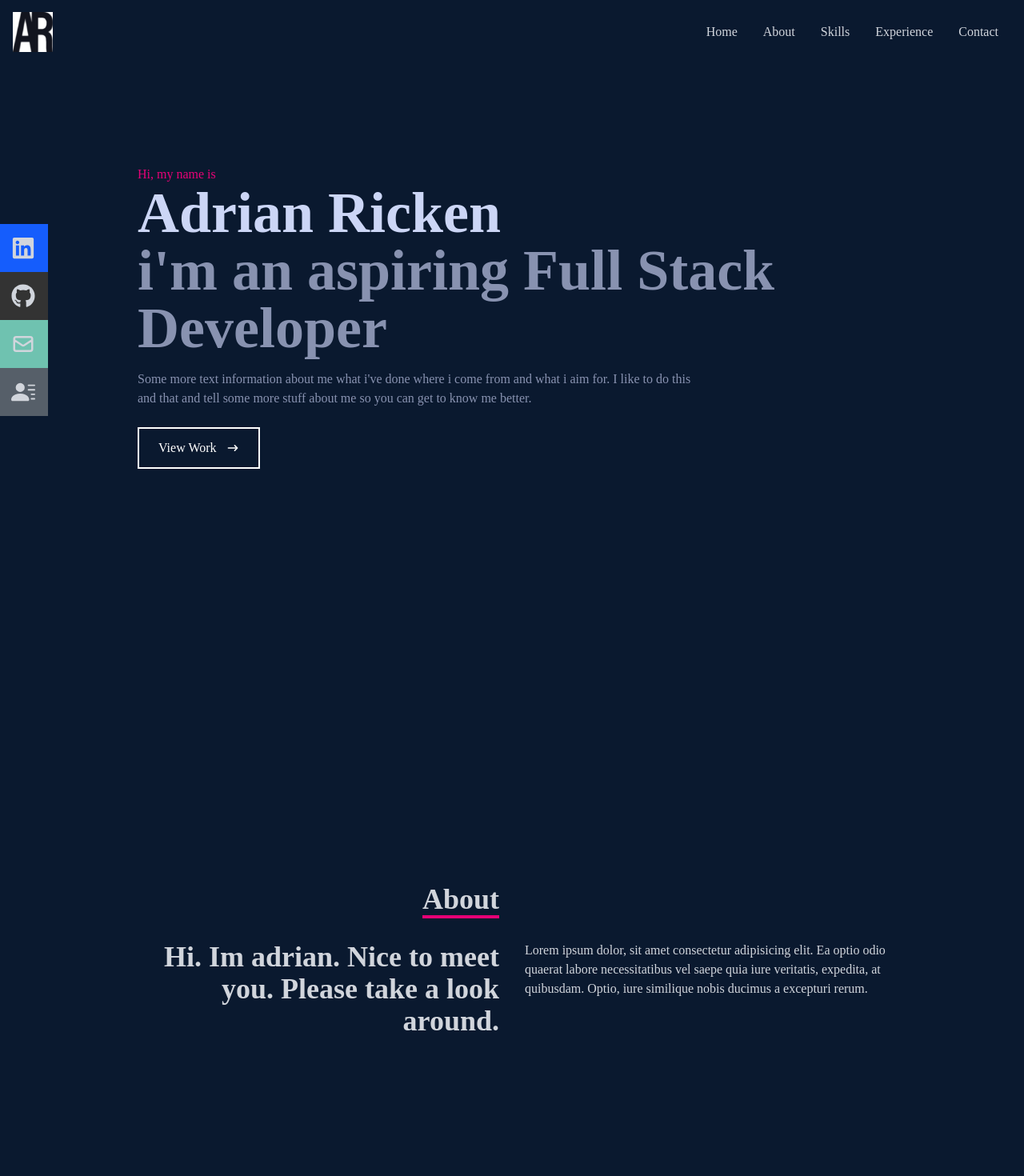
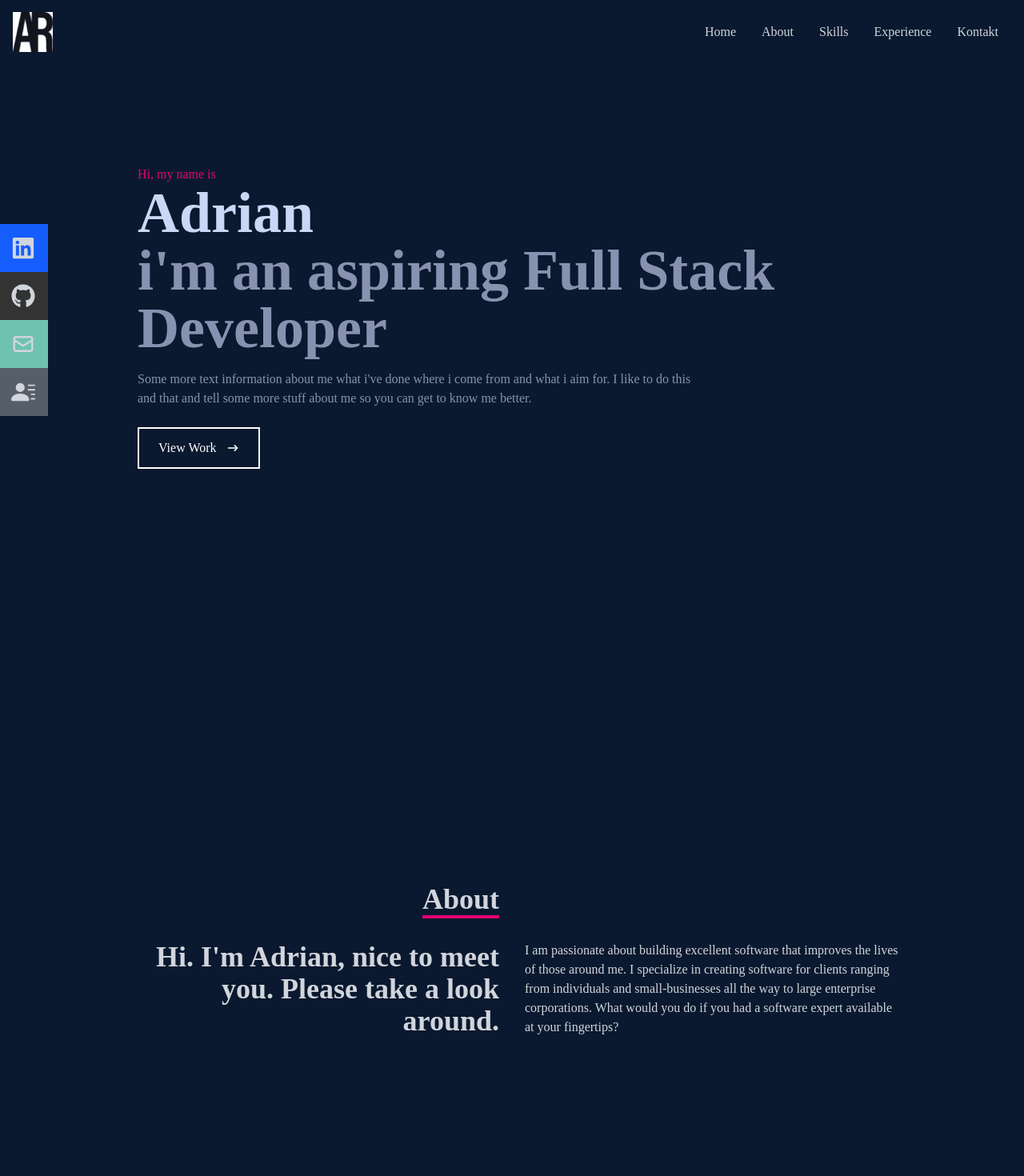
Before and after one commit to adrianricken/portfolio, a React (Vite) app: page / in a window 1280 px wide. Shown: the top 1470 px of the page at 80% size. Built offline with nearby package versions, Linux system fonts and the light colour scheme.

Commit message:
edit Skills section

```diff
--- a/src/components/About.jsx
+++ b/src/components/About.jsx
@@ -1,7 +1,7 @@
 const About = () => {
   return (
     <div name="about" className="w-full h-screen bg-[#0a192f] text-gray-300">
-      <div className="flex flex-col justify-center items-center w-fll h-full">
+      <div className="flex flex-col justify-center items-center w-full h-full">
         <div className="max-w-[1000px] w-full grid grid-cols-2 gap-8">
           <div className="sm:text-right pb-8 pl-4">
             <p className="text-4xl font-bold inline border-b-4 border-pink-600">
@@ -12,14 +12,17 @@ const About = () => {
         </div>
         <div className="max-w-[1000px] w-full grid sm:grid-cols-2 gap-8 px-4">
           <div className="sm:text-right text-4xl font-bold">
-            <p>Hi. Im adrian. Nice to meet you. Please take a look around.</p>
+            <p>
+              Hi. I&apos;m Adrian, nice to meet you. Please take a look around.
+            </p>
           </div>
           <div>
             <p>
-              Lorem ipsum dolor, sit amet consectetur adipisicing elit. Ea optio
-              odio quaerat labore necessitatibus vel saepe quia iure veritatis,
-              expedita, at quibusdam. Optio, iure similique nobis ducimus a
-              excepturi rerum.
+              I am passionate about building excellent software that improves
+              the lives of those around me. I specialize in creating software
+              for clients ranging from individuals and small-businesses all the
+              way to large enterprise corporations. What would you do if you had
+              a software expert available at your fingertips?
             </p>
           </div>
         </div>
--- a/src/components/Home.jsx
+++ b/src/components/Home.jsx
@@ -7,7 +7,7 @@ const Home = () => {
       <div className="max-w-[1000px] mx-auto px-8 flex flex-col justify-center h-full">
         <p className="text-pink-600">Hi, my name is</p>
         <h1 className="text-4xl sm:text-7xl font-bold text-[#ccd6f6]">
-          Adrian Ricken
+          Adrian
         </h1>
         <h2 className="text-4xl sm:text-7xl font-bold text-[#8892b0]">
           i&apos;m an aspiring Full Stack Developer
--- a/src/components/NavBar.jsx
+++ b/src/components/NavBar.jsx
@@ -25,10 +25,26 @@ const NavBar = () => {
             Home
           </Link>
         </li>
-        <li>About</li>
-        <li>Skills</li>
-        <li>Experience</li>
-        <li>Contact</li>
+        <li>
+          <Link to="about" smooth={true} duration={500}>
+            About
+          </Link>
+        </li>
+        <li>
+          <Link to="skills" smooth={true} duration={500}>
+            Skills
+          </Link>
+        </li>
+        <li>
+          <Link to="experience" smooth={true} duration={500}>
+            Experience
+          </Link>
+        </li>
+        <li>
+          <Link to="contact" smooth={true} duration={500}>
+            Kontakt
+          </Link>
+        </li>
       </ul>
 
       {/* Hamburger */}
@@ -44,11 +60,39 @@ const NavBar = () => {
             : "absolute top-0 left-0 w-full h-screen bg-[#0a192f] flex flex-col justify-center items-center"
         }
       >
-        <li className="py-6 text-4xl">Home</li>
-        <li className="py-6 text-4xl">About</li>
-        <li className="py-6 text-4xl">Skills</li>
-        <li className="py-6 text-4xl">Experience</li>
-        <li className="py-6 text-4xl">Contact</li>
+        <li className="py-6 text-4xl">
+          <Link onClick={handleClick} to="home" smooth={true} duration={500}>
+            Home
+          </Link>
+        </li>
+        <li className="py-6 text-4xl">
+          <li>
+            <Link onClick={handleClick} to="about" smooth={true} duration={500}>
+              About
+            </Link>
+          </li>
+        </li>
+        <li className="py-6 text-4xl">
+          <Link onClick={handleClick} to="skills" smooth={true} duration={500}>
+            Skills
+          </Link>
+        </li>
+        <li className="py-6 text-4xl">
+          {" "}
+          <Link
+            onClick={handleClick}
+            to="experience"
+            smooth={true}
+            duration={500}
+          >
+            Experience
+          </Link>
+        </li>
+        <li className="py-6 text-4xl">
+          <Link onClick={handleClick} to="contact" smooth={true} duration={500}>
+            Kontakt
+          </Link>
+        </li>
       </ul>
 
       {/* Social icons */}
--- a/src/components/Skills.jsx
+++ b/src/components/Skills.jsx
@@ -14,7 +14,7 @@ import Illustrator from "../assets/illustrator.svg";
 
 const Skills = () => {
   return (
-    <div name="skills" className="w-full h-screen bg-[#0a192f] text-gray-300">
+    <div name="skills" className="w-full h-screen bg-[#0a2f] text-gray-300">
       {/* container */}
       <div className="max-w-[1000px] mx-auto p-4 flex flex-col justify-center w-full h-full">
         <div>
--- a/src/index.css
+++ b/src/index.css
@@ -1,14 +1,6 @@
 @import "tailwindcss";
 
 @import url("https://fonts.googleapis.com/css2?family=Raleway:wght@0,300;400;500;600;700;800;900&display=swap");
-
-html,
-body,
-#root {
-  height: 100%;
-  margin: 0;
-  padding: 0;
-}
 
 @layer base {
   body {
```
